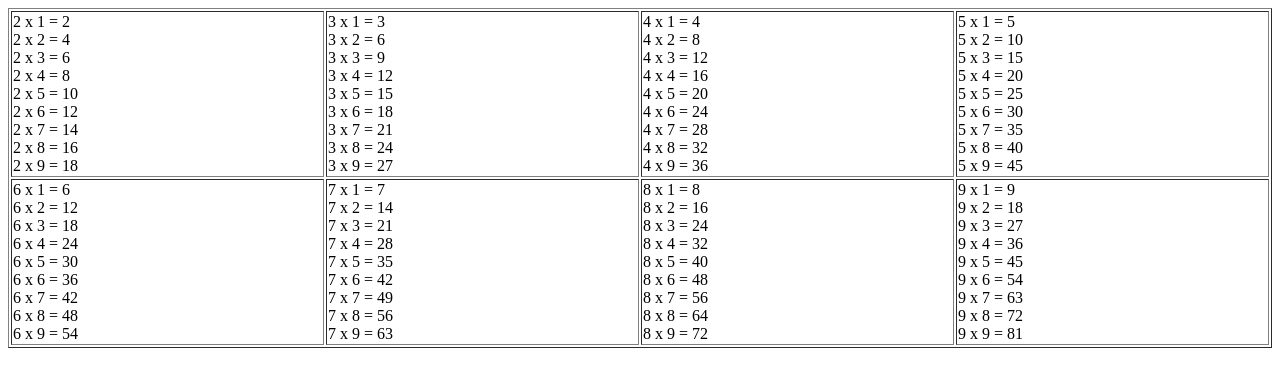
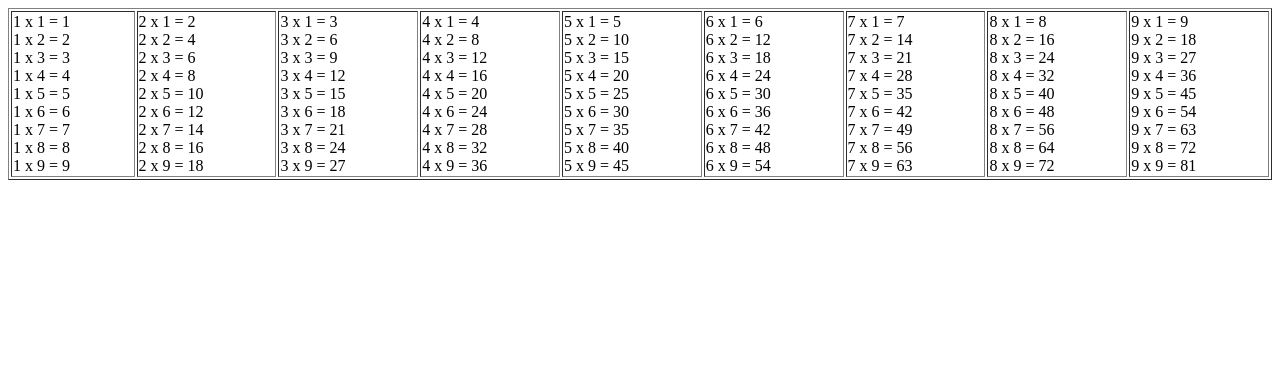
Before and after one commit to bradchao/phpd03, a PHP site: page /brad15.php in a window 1280 px wide. Shown: the top 387 px of the page. Run offline with PHP 8.4, Linux system fonts and the light colour scheme.

Commit message:
11221122

```diff
--- a/brad15.php
+++ b/brad15.php
@@ -1,9 +1,13 @@
 <table border='1' width='100%'>
 <?php
-    for($k = 0; $k < 2; $k++){
+    define('ROWS', 1);
+    define('COLS', 9);
+    define('START', 1);
+
+    for($k = 0; $k < ROWS; $k++){
         echo '<tr>';
-        for ($j = 2; $j <= 5; $j++){
-            $newj = $j + $k * 4;
+        for ($j = START; $j <= (START+COLS-1); $j++){
+            $newj = $j + $k * COLS;
             echo '<td>';
             for($i = 1; $i <= 9; $i++){
                 $r = $newj * $i;
```
